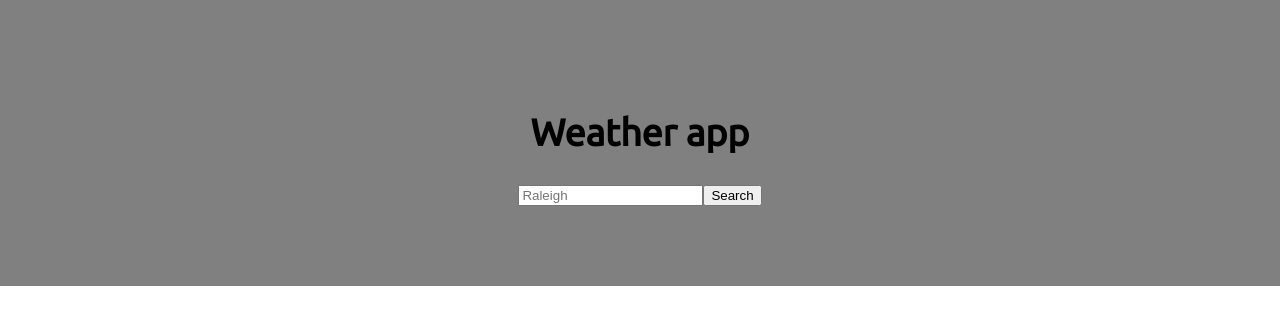
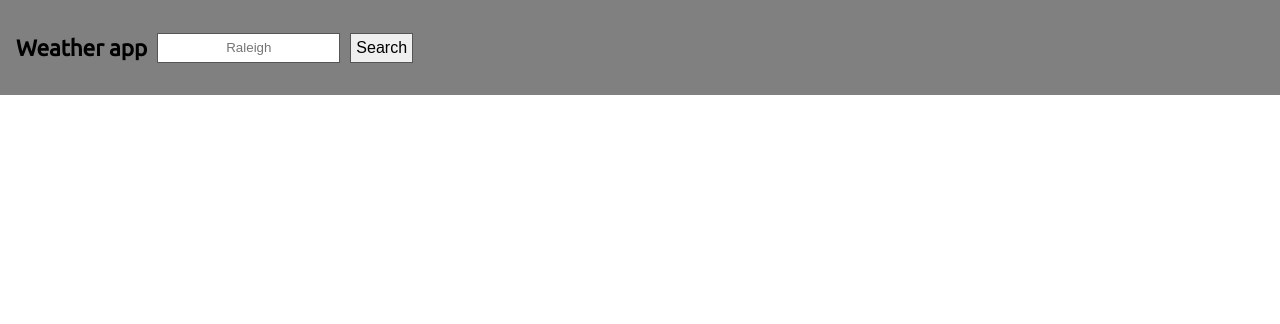
Before and after one commit to jdemarc/forecaster, a React (Create React App) app: page / in a window 1280 px wide. Shown: the top 324 px of the page. Built offline with nearby package versions, Linux system fonts and the light colour scheme.

Commit message:
Update searchbar styling. Break search into its own component.

```diff
--- a/src/App.css
+++ b/src/App.css
@@ -4,12 +4,9 @@
 }
 
 .Weather-hdr {
-  padding: 10vh;
-  font-size: 25px;
+  display: flex;
+  padding: 2vh;
+  font-size: 15px;
   background-color: gray;
+  align-items: center;
 }
-
-.search {
-  display: flex;
-  justify-content: center;
-}
--- a/src/App.js
+++ b/src/App.js
@@ -1,6 +1,7 @@
 import React, { Component } from 'react'
 import './App.css'
 import WeatherPanel from './components/WeatherPanel'
+import Search from './components/Search'
 import { fetchWeatherData } from './services/weather-api'
 
 class App extends Component {
@@ -14,7 +15,6 @@ class App extends Component {
 
   // Edge cases needed.
   handleCityChange = async () => {
-    // console.log(city)
     const weatherData = await fetchWeatherData(this.state.city);
 
     if (weatherData) {
@@ -40,23 +40,14 @@ class App extends Component {
   render() {
       return (
         <div className="App">
-          <header className="Weather-hdr">
+          <div className="Weather-hdr">
             <h2>Weather app</h2>
-
-            <div className="search">
-              <input
-                type='text'
-                placeholder='Raleigh'
-                maxLength='50'
-                value={this.state.city}
-                onChange={this.handleInput}
-              />
-
-              <button onClick={this.handleCityChange}>
-                Search
-              </button>
-            </div>
-          </header>
+            <Search
+              city={this.state.city}
+              handleInput={this.handleInput}
+              handleCityChange={this.handleCityChange}
+            />
+          </div>
 
           {/* { this.state.forecast
           ?  <WeatherPanel
--- /dev/null
+++ b/src/components/Search/Search.module.css
@@ -0,0 +1,26 @@
+.Search {
+    margin: 10px;
+    display: inline-flex;
+}
+
+.Search input[type=text] {
+    box-sizing: border-box;
+    border: 1px solid #555;
+    outline: none;
+    background-color: none;
+    text-align: center;
+}
+
+.Search button {
+    color: black;
+    text-align: center;
+    font-size: 16px;
+    border: 1px solid #555;
+    cursor: pointer;
+    padding: 5px;
+    margin: 0 10px;
+}
+
+.Search button:hover {
+    background-color: lightgreen;
+}
--- /dev/null
+++ b/src/components/Search/index.jsx
@@ -0,0 +1,22 @@
+import React from 'react'
+import styles from './Search.module.css'
+
+function Search(props) {
+    return (
+        <div className={styles.Search}>
+            <input
+                type='text'
+                placeholder='Raleigh'
+                maxLength='50'
+                value={props.city}
+                onChange={(e) => {props.handleInput(e)}}
+            />
+
+            <button onClick={() => {props.handleCityChange()}}>
+                Search
+            </button>
+        </div>
+    )
+}
+
+export default Search
```
